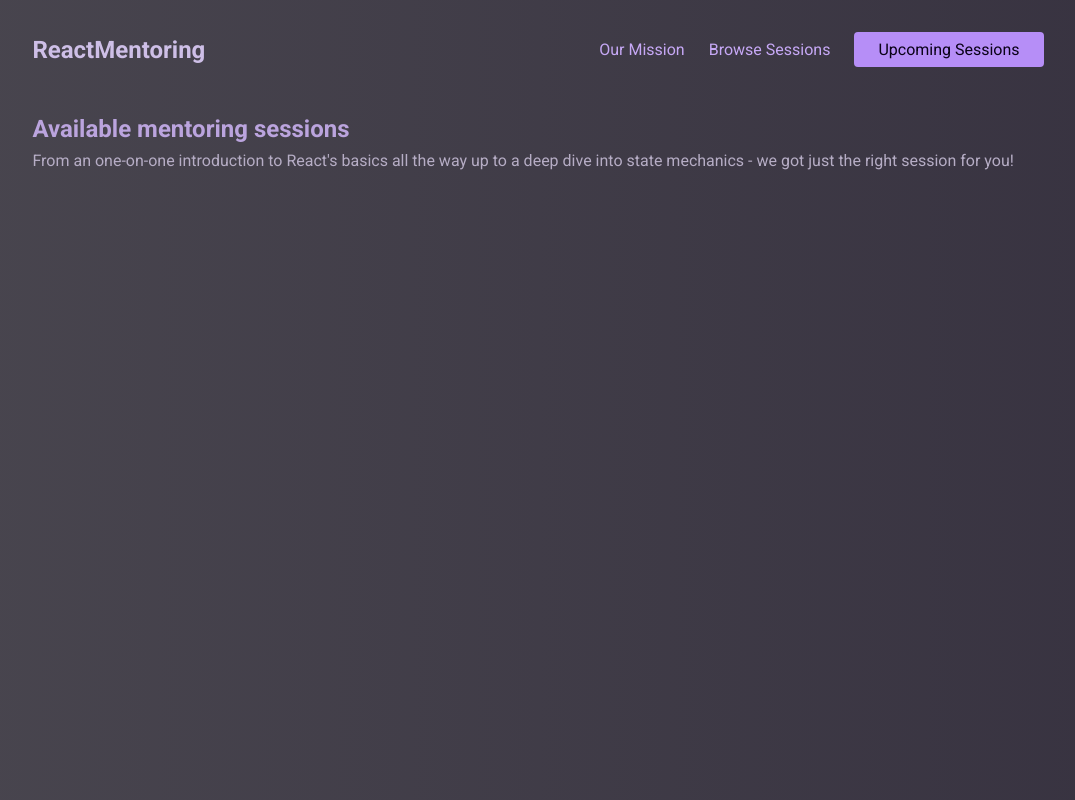
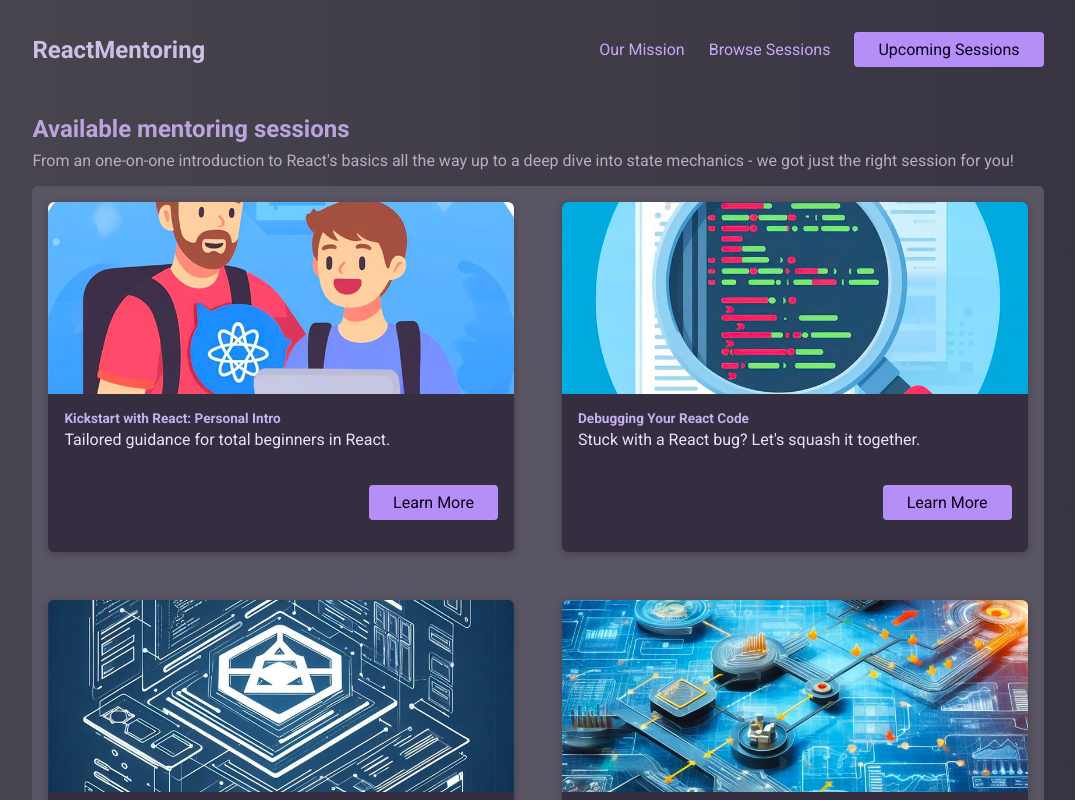
Before and after one commit to giopellizzoni/ts-challenge, a React (Vite) app: page /sessions in a window 1280 px wide. Shown: the top 800 px of the page, without its empty margins (102-1177 px from the left). Built offline with nearby package versions, Linux system fonts and the light colour scheme.

Commit message:
Add Button and Header components; update App and Sessions pages

```diff
--- a/src/App.tsx
+++ b/src/App.tsx
@@ -14,7 +14,6 @@ const Router = createBrowserRouter([
         index: true,
         element: <HomePage />,
       },
-      { path: "mission", element: <HomePage /> },
       { path: "sessions", element: <SessionsPage /> },
       { path: "sessions/:id", element: <SessionPage /> },
     ],
--- a/src/components/Button.tsx
+++ b/src/components/UI/Button.tsx
@@ -3,7 +3,7 @@ import { Link } from "react-router-dom";
 
 type CommonProps = {
   children: ReactNode;
-  textOnly?: true;
+  textOnly: boolean;
 };
 
 type ButtonProps = CommonProps & Omit<ComponentPropsWithoutRef<"button">, "to">;
@@ -16,13 +16,27 @@ const isLinkProps = (props: ButtonProps | LinkProps): props is LinkProps => {
 };
 
 const Button = (props: ButtonProps | LinkProps) => {
-  const buttonClass = `${props.textOnly ? "button--text-only" : "button"}`;
-
   if (isLinkProps(props)) {
-    return <Link className={buttonClass} {...props}></Link>;
+    const { children, textOnly, ...rest } = props;
+    return (
+      <Link
+        className={`${textOnly ? "button--text-only" : "button"}`}
+        {...rest}
+      >
+        {children}
+      </Link>
+    );
   }
 
-  return <button className={buttonClass} {...props}></button>;
+  const { children, textOnly, ...rest } = props;
+  return (
+    <button
+      className={`${textOnly ? "button--text-only" : "button"}`}
+      {...rest}
+    >
+      {children}
+    </button>
+  );
 };
 
 export default Button;
--- a/src/components/Header.tsx
+++ b/src/components/UI/Header.tsx
@@ -7,17 +7,17 @@ const Header = () => {
       <nav>
         <ul>
           <li>
-            <Button to="/" textOnly>
+            <Button to="/" textOnly={true}>
               Our Mission
             </Button>
           </li>
           <li>
-            <Button to="/sessions" textOnly>
+            <Button to="/sessions" textOnly={true}>
               Browse Sessions
             </Button>
           </li>
           <li>
-            <Button>Upcoming Sessions</Button>
+            <Button textOnly={false}>Upcoming Sessions</Button>
           </li>
         </ul>
       </nav>
--- a/src/pages/Root.tsx
+++ b/src/pages/Root.tsx
@@ -1,5 +1,5 @@
 import { Outlet } from "react-router-dom";
-import Header from "../components/Header";
+import Header from "../components/UI/Header";
 
 export default function Root() {
   return (
--- a/src/pages/Sessions.tsx
+++ b/src/pages/Sessions.tsx
@@ -1,4 +1,5 @@
-import { SESSIONS } from '../dummy-sessions.ts'; // normally, we would probably load that from a server
+import Button from "../components/UI/Button.tsx";
+import { SESSIONS } from "../dummy-sessions.ts"; // normally, we would probably load that from a server
 
 export default function SessionsPage() {
   return (
@@ -6,12 +7,27 @@ export default function SessionsPage() {
       <header>
         <h2>Available mentoring sessions</h2>
         <p>
-          From an one-on-one introduction to React&apos;s basics all the way up to a
-          deep dive into state mechanics - we got just the right session for
-          you!
+          From an one-on-one introduction to React&apos;s basics all the way up
+          to a deep dive into state mechanics - we got just the right session
+          for you!
         </p>
       </header>
-      {/* Todo: Output list of sessions */}
+      <main>
+        <div id="sessions-list">
+          {SESSIONS.map((session) => (
+            <div key={session.id} className="session-item">
+              <img src={session.image} alt={session.title} />
+              <div className="session-data">
+                <h3>{session.title}</h3>
+                <p>{session.summary}</p>
+                <div className="actions">
+                  <Button textOnly={false}>Learn More</Button>
+                </div>
+              </div>
+            </div>
+          ))}
+        </div>
+      </main>
     </main>
   );
 }
```
Also changed, not shown: src/components/UI/Input.tsx (added, +15 -0 lines).
